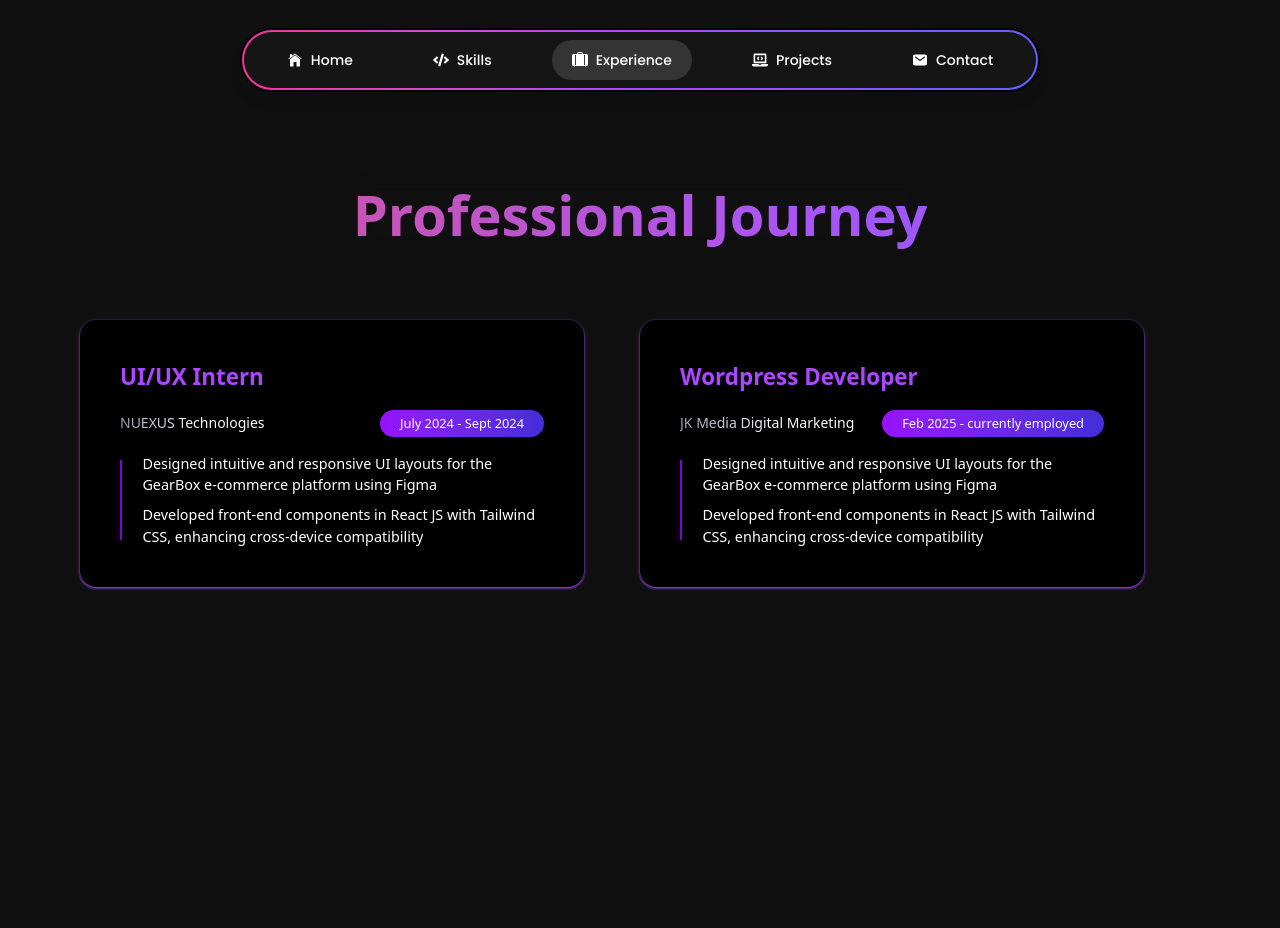
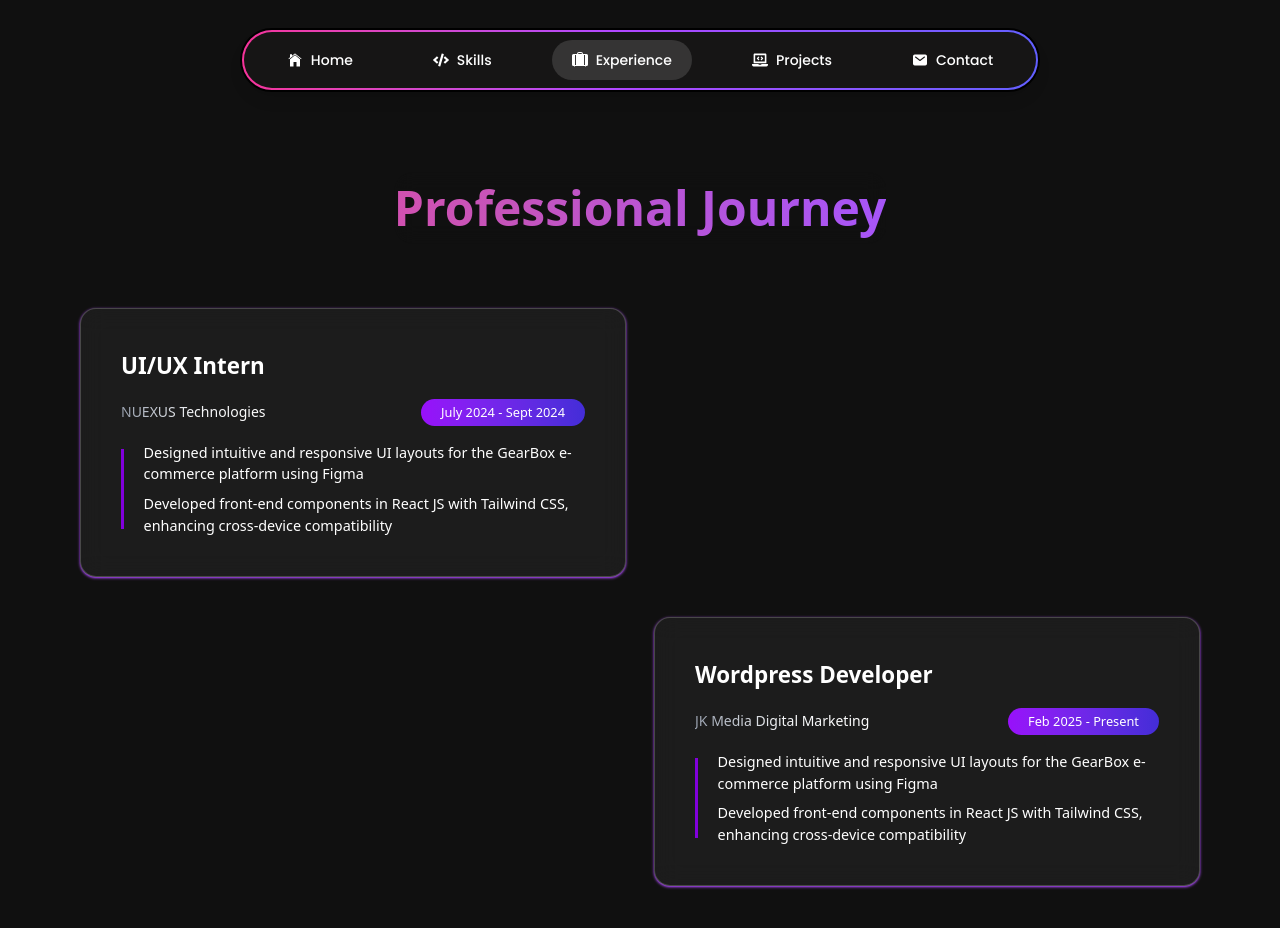
Before and after one commit to Muhammad-Ahmad618/portfolio, a React (Vite) app: page /experience in a window 1280 px wide. Shown: the top 928 px of the page. Before the commit the page ends 800 px from the top, so only its background shows below. Built offline with nearby package versions, Linux system fonts and the light colour scheme.

Commit message:
version 1.4 (experience section progress 50%)

```diff
--- a/src/Pages/ContactPage/ContactPage.jsx
+++ b/src/Pages/ContactPage/ContactPage.jsx
@@ -1,9 +1,16 @@
 import React from 'react'
+import GradientText from '../../components/GradientText/GradientText'
 
 export default function ContactPage() {
   return (
-    <div>
-
+    <div className='max-w-screen-2xl mx-auto px-20 my-20'>
+      <div className='text-[3rem] font-bold flex justify-center'>
+      <GradientText
+       colors={["#ec4899","#c654ba","#a855f7", "#7c5ef5" ,"#6366f1",]}
+       animationSpeed={3}
+       showBorder={false}
+       >Get in Touch</GradientText>
+       </div>
     </div>
   )
 }
--- a/src/Pages/ExperiencePage/ExperincePage.jsx
+++ b/src/Pages/ExperiencePage/ExperincePage.jsx
@@ -17,7 +17,7 @@ export default function ExperincePage() {
       {
         role: "Wordpress Developer",
         company:'JK Media Digital Marketing',
-        duration: 'Feb 2025 - currently employed',
+        duration: 'Feb 2025 - Present',
         description: [
           "Designed intuitive and responsive UI layouts for the GearBox e-commerce platform using Figma",
           "Developed front-end components in React JS with Tailwind CSS, enhancing cross-device compatibility"
@@ -28,7 +28,7 @@ export default function ExperincePage() {
   return (
     <div className='my-20 max-w-screen-2xl mx-auto px-20'>
 
-      <div className='text-[3.5rem] font-bold flex justify-center'>
+      <div className='text-[3rem] font-bold flex justify-center'>
       <GradientText
        colors={["#ec4899","#c654ba","#a855f7", "#7c5ef5" ,"#6366f1",]}
        animationSpeed={3}
@@ -37,11 +37,14 @@ export default function ExperincePage() {
       </GradientText>
       </div>
 
-      <div className='flex my-16 justify-between'>
+      <div className='grid lg:grid-cols-2 gap-x-7 2xl:gap-x-14 gap-y-10 my-16 justify-self-center'>
       {experience.map((exp,index) => (
-        <div key={index} className='basis-[45%] bg-black text-white p-10 rounded-2xl shadow shadow-purple-500'>
+        <div key={index}
+        className={`w-full mx-auto ${index % 2 == 0 ? 'lg:col-start-1 lg:justify-self-start':'lg:col-start-2 lg:justify-self-end'} row-auto bg-white/5 backdrop-blur-md border border-white/20 text-white p-10 rounded-2xl shadow shadow-purple-500`}
+        style={{gridRow:`${index + 1}`}}
+        >
 
-          <h3 className='text-purple-500 text-[1.4rem] font-bold'>{exp.role}</h3>
+          <h3 className='text-white bg-clip-text text-[1.4rem] font-bold'>{exp.role}</h3>
           <div className='py-4 flex justify-between items-center'>
           <p className='font-medium text-sm bg-gradient-to-r from-gray-400 via-gray-100 to-white bg-clip-text text-transparent'>{exp.company}</p>
           <span className='bg-gradient-to-r from-purple-600 to-indigo-700 rounded-full'>
@@ -60,8 +63,6 @@ export default function ExperincePage() {
           </div>
         </div>
       ))}
-        <div>
-        </div>
       </div>
 
     </div>
--- a/src/Pages/LandingPage/LandingPage.jsx
+++ b/src/Pages/LandingPage/LandingPage.jsx
@@ -7,7 +7,7 @@ import { Typewriter } from "react-simple-typewriter";
 
 export default function LandingPage() {
   return (
-    <div className="min-h-screen my-20 max-w-screen-2xl mx-auto">
+    <div className="min-h-screen my-20 max-w-screen-2xl mx-auto ">
       <div className="my-20 px-10 font-primary flex items-center h-[70vh]">
         <div className="text-white font-bold text-[3rem]">
           <motion.h1
--- a/src/Pages/ProjectsPage/ProjectsPage.jsx
+++ b/src/Pages/ProjectsPage/ProjectsPage.jsx
@@ -5,7 +5,7 @@ export default function ProjectsPage() {
   return (
     <div className='max-w-screen-2xl mx-auto my-20'>
 
-      <div className='text-[3.5rem] font-bold flex justify-center'>
+      <div className='text-[3rem] font-bold flex justify-center'>
       <GradientText
        colors={["#ec4899","#c654ba","#a855f7", "#7c5ef5" ,"#6366f1",]}
        animationSpeed={3}
```
